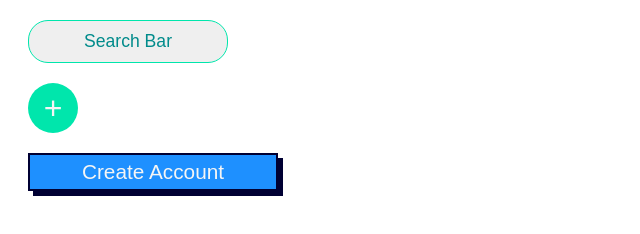
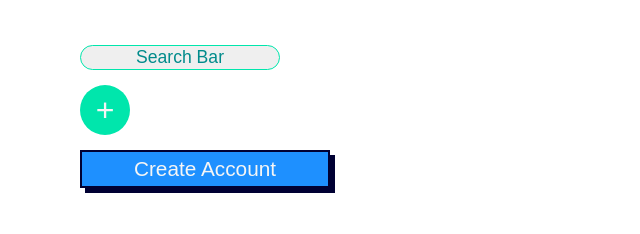
Before and after one commit to AEFitzGerald/Button-up, a plain HTML site: page index.html in a window 1280 px wide. Shown: the whole page, without its empty margins (0-640 px from the left). Drawn offline with Linux system fonts and the light colour scheme.

Commit message:
margin and padding adjustments

```diff
--- a/style.css
+++ b/style.css
@@ -5,10 +5,11 @@ html {
 body {
     font-size: 1em;
     font-family:Arial, Helvetica, sans-serif;
+    margin: auto;
 }
 
 .buttons {
-    margin: 20px 0 0 20px;
+    margin: 15px 0 0 80px;
 }
 
 #search-bar {
@@ -17,8 +18,9 @@ body {
     font-style: bold;
     border-radius: 20px;
     border: 1px solid #00e6ac;
-    padding: 10px 20px;
+    padding: 65x 20px;
     width: 200px;
+    margin-top: 30px;
 }
 
 #plus-button {
```
